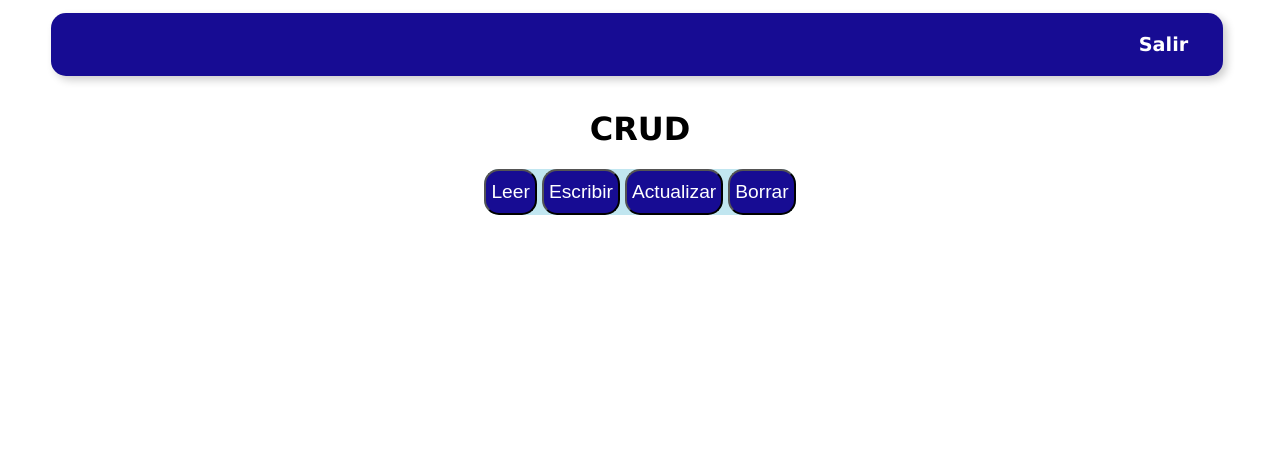
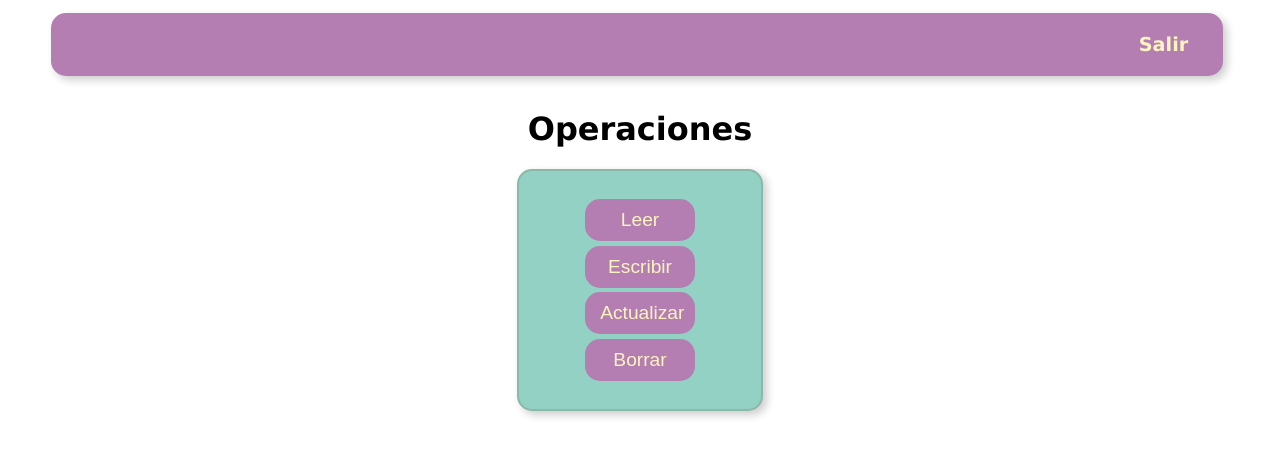
Before and after one commit to minyavasaiel/prueba_tecnica, a Django app: page / in a window 1280 px wide. Shown: the top 457 px of the page. Run offline with Django 4.2, Linux system fonts and the light colour scheme; a user stored in the database is signed in; data comes from the database, SQL or seed files in the repository; both versions use the stored data as it was after the commit.

Commit message:
Cambios de diseño

```diff
--- a/static/style.css
+++ b/static/style.css
@@ -1,4 +1,5 @@
 @charset "UTF-8";
+/*paleta colores*/
 body {
   margin: 0;
   font-family: "Lucida Sans", "Lucida Sans Regular", "Lucida Grande", "Lucida Sans Unicode", Geneva, Verdana, sans-serif;
@@ -10,11 +11,12 @@ body main {
 }
 body main form {
   align-items: center;
-  background-color: #c1e6f0;
-  border: 1px solid #170c93;
+  background-color: #92D1C3;
+  border: 2px solid #8BB8A8;
   border-radius: 15px;
   padding: 20px 20px 20px 20px;
   box-shadow: 4px 4px 8px rgba(0, 0, 0, 0.2);
+  font-weight: bold;
 }
 body main form input {
   display: block;
@@ -23,31 +25,51 @@ body main form input {
   /* Espaciado entre campos y centrado horizontalmente */
 }
 body main form button {
+  border: none;
   display: block;
   margin: 0 auto;
-  background-color: #170c93;
+  background-color: #B47EB3;
   border-radius: 15px;
-  color: #fff;
+  color: #FDF5Bf;
   font-size: 1.2em;
   padding: 10px;
+  cursor: pointer;
+  transition: transform 0.2s ease-in-out;
+}
+body main form button:hover {
+  color: #FFD5FF;
+  transform: scale(1.1);
 }
 body main #buttons {
-  background-color: #c1e6f0 !important;
+  display: flex;
+  flex-direction: column;
+  background-color: #92D1C3;
+  padding: 2% 5%;
   border-radius: 15px;
   color: #000;
-  border-color: #170c93;
+  border: 2px solid #8BB8A8;
+  box-shadow: 4px 4px 8px rgba(0, 0, 0, 0.2);
+  cursor: pointer;
+  transition: transform 0.2s ease-in-out;
 }
 body main #buttons button {
-  background-color: #170c93;
+  border: none;
+  width: auto;
+  margin: 2%;
+  padding: 10px 15px;
+  background-color: #B47EB3;
   border-radius: 15px;
-  color: #fff;
+  color: #FDF5Bf;
   font-size: 1.2em;
-  padding: 10px 5px 10px 5px;
+}
+body main #buttons button:hover {
+  color: #FFD5FF;
+  transform: scale(1.1);
 }
 body .alert {
-  background-color: #170c93;
+  background-color: #B47EB3;
   border-radius: 15px;
-  color: #fff;
+  color: #FDF5Bf;
   font-size: 1.2em;
   padding: 20px;
   margin: 1% 0% 1% 3%;
@@ -57,7 +79,7 @@ body .alert {
   box-shadow: 4px 4px 8px rgba(0, 0, 0, 0.2);
 }
 body nav {
-  background-color: #170c93;
+  background-color: #B47EB3;
   border-radius: 15px;
   font-size: 1.2em;
   padding: 10px 10px 10px 10px;
@@ -81,13 +103,9 @@ body nav li {
 }
 body nav a {
   text-decoration: none;
-  /* Sin subrayado */
-  color: #fff;
-  /* Color de texto */
+  color: #FDF5Bf;
   font-weight: bold;
-  /* Negrita */
 }
 body nav a:hover {
-  color: #c1e6f0;
-  /* Cambiar el color al pasar el ratón */
+  color: #FFD5FF;
 }/*# sourceMappingURL=style.css.map */
--- a/static/style.scss
+++ b/static/style.scss
@@ -1,3 +1,12 @@
+/*paleta colores*/
+$africanViolet: #B47EB3;
+$lemonChiffon: #FDF5Bf;
+$mimiPink: #FFD5FF;
+$tiffanyBlue: #92D1C3;
+$cambridgeBlue: #8BB8A8;
+
+
+
 body {
     margin: 0;
     font-family: 'Lucida Sans', 'Lucida Sans Regular', 'Lucida Grande', 'Lucida Sans Unicode', Geneva, Verdana, sans-serif;
@@ -7,17 +16,16 @@ body {
         flex-direction: column;
         align-items: center;
 
-        h1 {
-
-        }
+        h1 {}
 
         form {
             align-items: center;
-            background-color: #c1e6f0;
-            border: 1px solid #170c93;
+            background-color: $tiffanyBlue;
+            border: 2px solid $cambridgeBlue;
             border-radius: 15px;
             padding: 20px 20px 20px 20px;
             box-shadow: 4px 4px 8px rgba(0, 0, 0, 0.2);
+            font-weight: bold;
 
             input {
                 display: block;
@@ -27,37 +35,61 @@ body {
             }
 
             button {
+                border: none;
                 display: block;
                 margin: 0 auto;
-                background-color: #170c93;
+                background-color: $africanViolet;
                 border-radius: 15px;
-                color: #fff;
+                color: $lemonChiffon;
                 font-size: 1.2em;
                 padding: 10px;
+                cursor: pointer;
+                transition: transform 0.2s ease-in-out;
+
+                &:hover {
+                    color: $mimiPink;
+                    transform: scale(1.1); // Aumenta el tamaño del botón
+                }
 
             }
         }
 
         #buttons {
-            background-color: #c1e6f0 !important;
+            display: flex;
+            flex-direction: column;
+            background-color: $tiffanyBlue;
+            padding: 2% 5%;
             border-radius: 15px;
             color: #000;
-            border-color: #170c93;
+            border: 2px solid $cambridgeBlue;
+            box-shadow: 4px 4px 8px rgba(0, 0, 0, 0.2);
+            cursor: pointer;
+            transition: transform 0.2s ease-in-out;
 
             button {
-                background-color: #170c93;
+                border: none;
+                width: auto;
+                margin: 2%;
+                padding: 10px 15px;
+                background-color: $africanViolet;
                 border-radius: 15px;
-                color: #fff;
+                color: $lemonChiffon;
+                ;
                 font-size: 1.2em;
-                padding: 10px 5px 10px 5px;
+
+                &:hover {
+                    color: $mimiPink;
+                    transform: scale(1.1);
+                }
             }
         }
     }
 
     .alert {
-        background-color: #170c93;
+        background-color: $africanViolet;
         border-radius: 15px;
-        color: #fff;
+        color: $lemonChiffon;
+        ;
         font-size: 1.2em;
         padding: 20px;
         margin: 1% 0% 1% 3%;
@@ -68,7 +100,7 @@ body {
     }
 
     nav {
-        background-color: #170c93;
+        background-color: $africanViolet;
         border-radius: 15px;
         font-size: 1.2em;
         padding: 10px 10px 10px 10px;
@@ -94,15 +126,11 @@ body {
 
         a {
             text-decoration: none;
-            /* Sin subrayado */
-            color: #fff;
-            /* Color de texto */
+            color: $lemonChiffon;
             font-weight: bold;
-            /* Negrita */
 
             &:hover {
-                color: #c1e6f0;
-                /* Cambiar el color al pasar el ratón */
+                color: $mimiPink;
             }
         }
 
--- a/templates/crud.html
+++ b/templates/crud.html
@@ -3,7 +3,7 @@
 {% block title %} CRUD {% endblock %}
 
 {% block content %}
-<h1>CRUD</h1>
+<h1>Operaciones</h1>
 <div id="buttons">
 <button>Leer</button>
 <button>Escribir</button>
```
Also changed, not shown: db.sqlite3, 1 other file.
